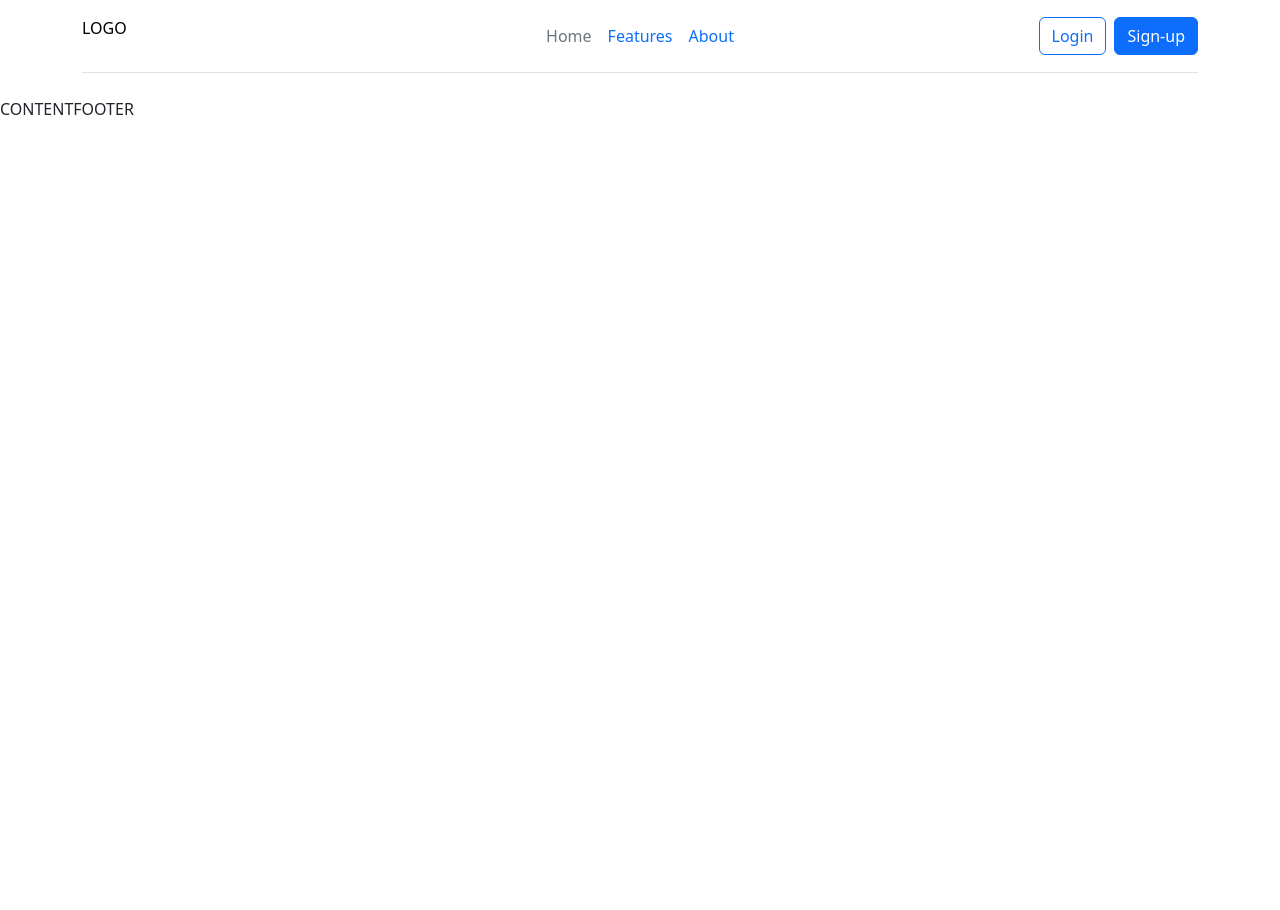
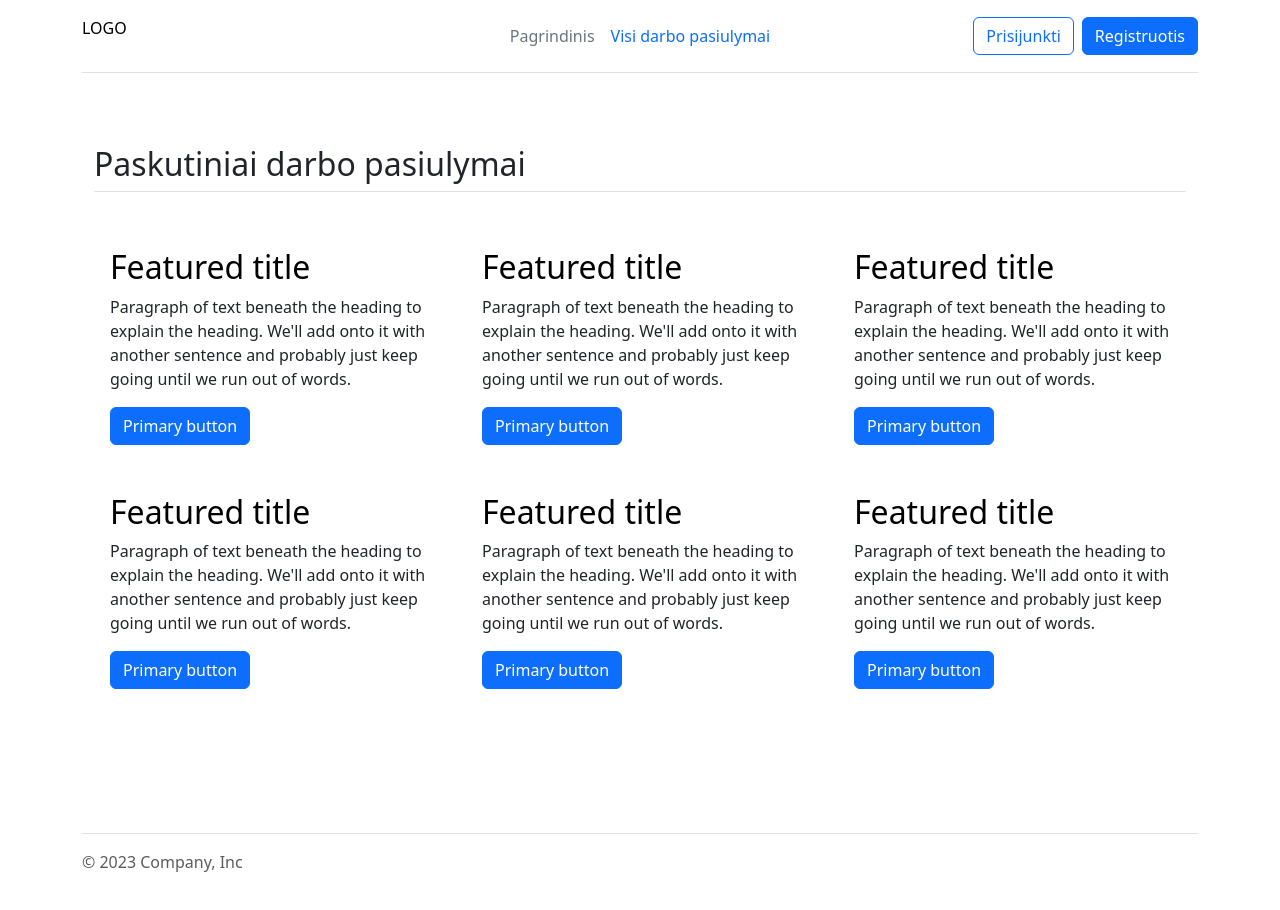
Before and after one commit to GiedreRag/Giedres-darbo-paieskos-platforma, a React (Create React App) app in the folder client/: page / in a window 1280 px wide. Shown: the top 910 px of the page. Before the commit the page ends 800 px from the top, so only its background shows below. Built offline with nearby package versions, Linux system fonts and the light colour scheme.

Commit message:
Footer, Home and Header update.

```diff
--- /dev/null
+++ b/client/src/components/Footer.jsx
@@ -0,0 +1,9 @@
+export function Footer() {
+    return (
+        <div className="container">
+            <footer className="d-flex flex-wrap justify-content-between align-items-center py-3 my-4 border-top">
+                <span className="mb-3 mb-md-0 align-items-cente text-body-secondary">© 2023 Company, Inc</span>
+            </footer>
+        </div>
+    );
+}
--- a/client/src/components/Header.jsx
+++ b/client/src/components/Header.jsx
@@ -11,14 +11,13 @@ export function Header() {
                 </div>
 
                 <ul className="nav col-12 col-md-auto mb-2 justify-content-center mb-md-0">
-                    <li><Link to="/" className="nav-link px-2 link-secondary">Home</Link></li>
-                    <li><Link to="/" className="nav-link px-2">Features</Link></li>
-                    <li><Link to="/" className="nav-link px-2">About</Link></li>
+                    <li><Link to="/" className="nav-link px-2 link-secondary">Pagrindinis</Link></li>
+                    <li><Link to="/" className="nav-link px-2">Visi darbo pasiulymai</Link></li>
                 </ul>
 
                 <div className="col-md-3 text-end">
-                    <button type="button" className="btn btn-outline-primary me-2">Login</button>
-                    <button type="button" className="btn btn-primary">Sign-up</button>
+                    <Link to="/" className="btn btn-outline-primary me-2">Prisijunkti</Link>
+                    <Link to="/" className="btn btn-primary">Registruotis</Link>
                 </div>
             </header>
         </div>
--- a/client/src/layout/PublicLayout.jsx
+++ b/client/src/layout/PublicLayout.jsx
@@ -1,11 +1,13 @@
+import { Outlet } from 'react-router-dom';
 import { Header } from '../components/Header';
+import { Footer } from '../components/Footer';
 
 export function PublicLayout() {
     return (
         <>
             <Header />
-            <>CONTENT</>
-            <>FOOTER</>
+            <Outlet />
+            <Footer />
         </>
     );
 }
--- a/client/src/pages/Home.jsx
+++ b/client/src/pages/Home.jsx
@@ -1,5 +1,77 @@
+import { Link } from "react-router-dom";
+
 export function Home() {
     return (
-        <div>Home page</div>
+        <div className="container px-4 py-5" id="hanging-icons">
+            <h2 className="pb-2 border-bottom">Paskutiniai darbo pasiulymai</h2>
+            <div className="row g-4 py-5 row-cols-1 row-cols-lg-3">
+                <div className="col d-flex align-items-start mb-4">
+                    <div className="icon-square text-body-emphasis bg-body-secondary d-inline-flex align-items-center justify-content-center fs-4 flex-shrink-0 me-3">
+                    </div>
+                    <div>
+                    <h3 className="fs-2 text-body-emphasis">Featured title</h3>
+                    <p>Paragraph of text beneath the heading to explain the heading. We'll add onto it with another sentence and probably just keep going until we run out of words.</p>
+                    <Link href="/" className="btn btn-primary">
+                        Primary button
+                    </Link>
+                    </div>
+                </div>
+                <div className="col d-flex align-items-start mb-4">
+                    <div className="icon-square text-body-emphasis bg-body-secondary d-inline-flex align-items-center justify-content-center fs-4 flex-shrink-0 me-3">
+                    </div>
+                    <div>
+                    <h3 className="fs-2 text-body-emphasis">Featured title</h3>
+                    <p>Paragraph of text beneath the heading to explain the heading. We'll add onto it with another sentence and probably just keep going until we run out of words.</p>
+                    <Link href="/" className="btn btn-primary">
+                        Primary button
+                    </Link>
+                    </div>
+                </div>
+                <div className="col d-flex align-items-start mb-4">
+                    <div className="icon-square text-body-emphasis bg-body-secondary d-inline-flex align-items-center justify-content-center fs-4 flex-shrink-0 me-3">
+                    </div>
+                    <div>
+                    <h3 className="fs-2 text-body-emphasis">Featured title</h3>
+                    <p>Paragraph of text beneath the heading to explain the heading. We'll add onto it with another sentence and probably just keep going until we run out of words.</p>
+                    <Link href="/" className="btn btn-primary">
+                        Primary button
+                    </Link>
+                    </div>
+                </div>
+                <div className="col d-flex align-items-start mb-4">
+                    <div className="icon-square text-body-emphasis bg-body-secondary d-inline-flex align-items-center justify-content-center fs-4 flex-shrink-0 me-3">
+                    </div>
+                    <div>
+                    <h3 className="fs-2 text-body-emphasis">Featured title</h3>
+                    <p>Paragraph of text beneath the heading to explain the heading. We'll add onto it with another sentence and probably just keep going until we run out of words.</p>
+                    <Link href="/" className="btn btn-primary">
+                        Primary button
+                    </Link>
+                    </div>
+                </div>
+                <div className="col d-flex align-items-start mb-4">
+                    <div className="icon-square text-body-emphasis bg-body-secondary d-inline-flex align-items-center justify-content-center fs-4 flex-shrink-0 me-3">
+                    </div>
+                    <div>
+                    <h3 className="fs-2 text-body-emphasis">Featured title</h3>
+                    <p>Paragraph of text beneath the heading to explain the heading. We'll add onto it with another sentence and probably just keep going until we run out of words.</p>
+                    <Link href="/" className="btn btn-primary">
+                        Primary button
+                    </Link>
+                    </div>
+                </div>
+                <div className="col d-flex align-items-start">
+                    <div className="icon-square text-body-emphasis bg-body-secondary d-inline-flex align-items-center justify-content-center fs-4 flex-shrink-0 me-3">
+                    </div>
+                    <div>
+                    <h3 className="fs-2 text-body-emphasis">Featured title</h3>
+                    <p>Paragraph of text beneath the heading to explain the heading. We'll add onto it with another sentence and probably just keep going until we run out of words.</p>
+                    <Link href="/" className="btn btn-primary">
+                        Primary button
+                    </Link>
+                    </div>
+                </div>
+            </div>
+        </div>
     )
 }
```
Also changed, not shown: 1 other file (tests, documents, lock files or other folders).
